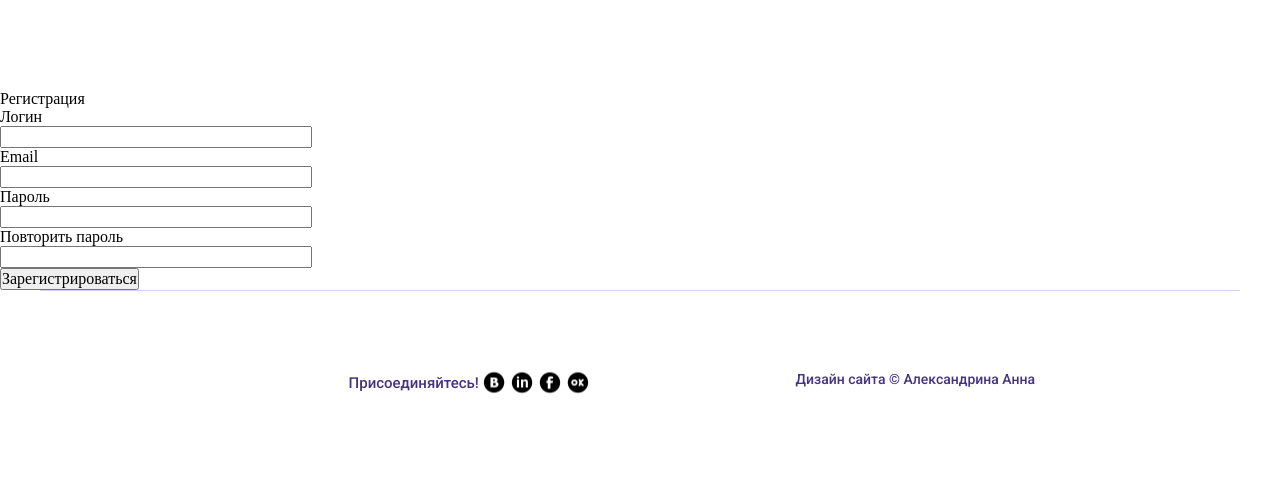
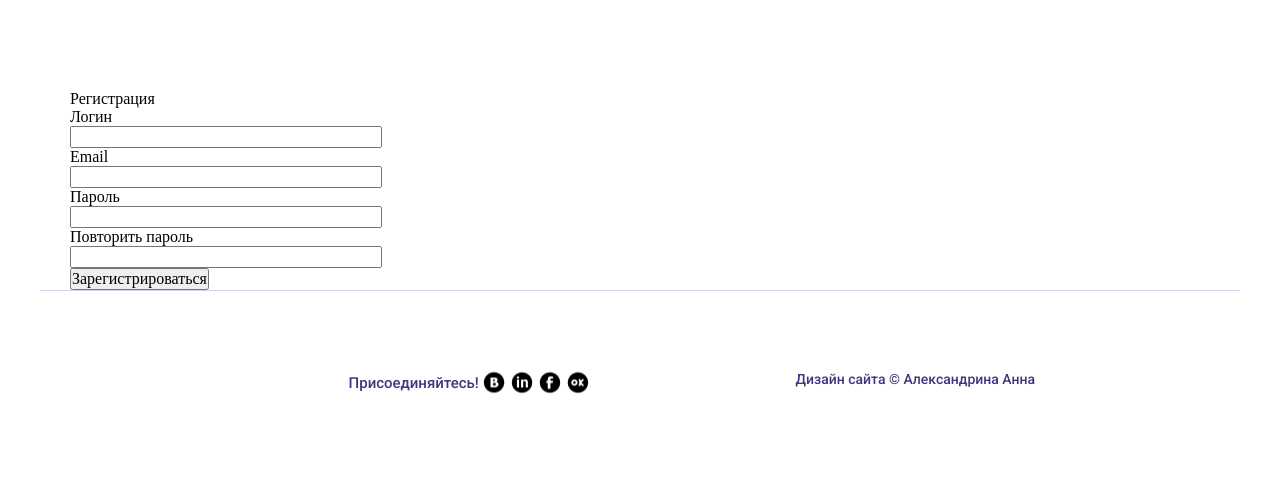
Before and after one commit to Shadwar/flask_course, a Flask app: page /register in a window 1280 px wide. Shown: the part 68-546 px from the top of the page. Run offline with Flask 2, Linux system fonts and the light colour scheme; data that the repository does not hold is empty.

Commit message:
7.5 Недостающий враппер на странице регистрации

```diff
--- a/app/templates/register.html
+++ b/app/templates/register.html
@@ -1,6 +1,8 @@
 {% extends "base.html" %}
 
 {% block content %}
+<section class="content">
+    <div class="wrapper">
         <h1>Регистрация</h1>
         <form action="" method="post">
             {{ form.hidden_tag() }}
@@ -34,4 +36,6 @@
             </p>
             <p>{{ form.submit() }}</p>
         </form>
+    </div>
+</section>
 {% endblock %}
```
Lines whose indentation alone changed are shown as unchanged.
